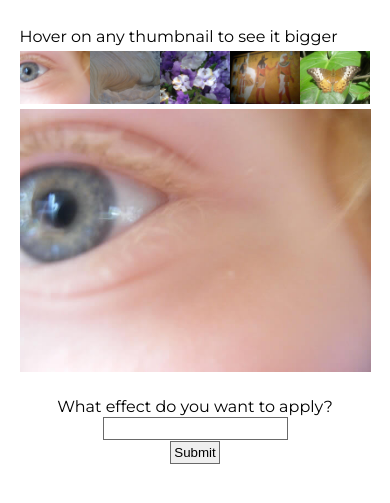
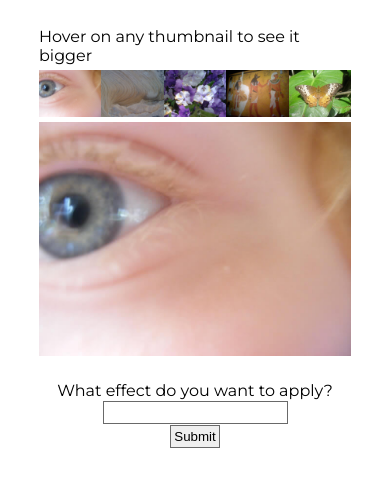
Before and after one commit to akinoFu/1620_final, a plain HTML site: page index.html in a window 390 px wide. Shown: the part 111-614 px from the top of the page. Drawn offline with Linux system fonts and the light colour scheme.

Commit message:
Modify the width of contents

```diff
--- a/styles/style.css
+++ b/styles/style.css
@@ -8,7 +8,7 @@ body {
     font-family: 'Montserrat', sans-serif;
 }
 #wrapper {
-    width: 90%;
+    width: 640px;
     margin: 30px auto auto auto;
 }
 header {
@@ -39,6 +39,9 @@ input, button {
 }
 
 @media screen and (max-width: 640px) {
+    #wrapper {
+        width: 80%;
+    }
     #effect-items {
         flex-direction: column;
         text-align: center;
```
